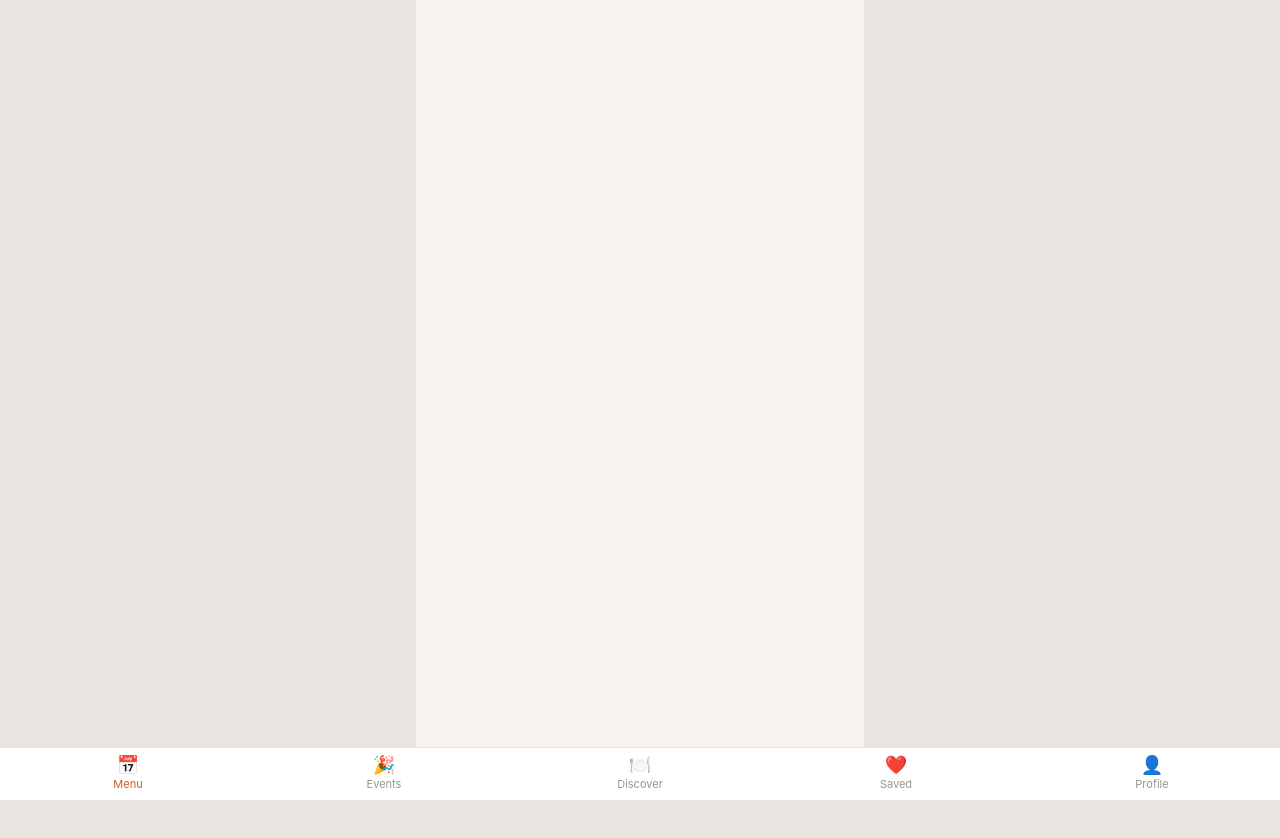
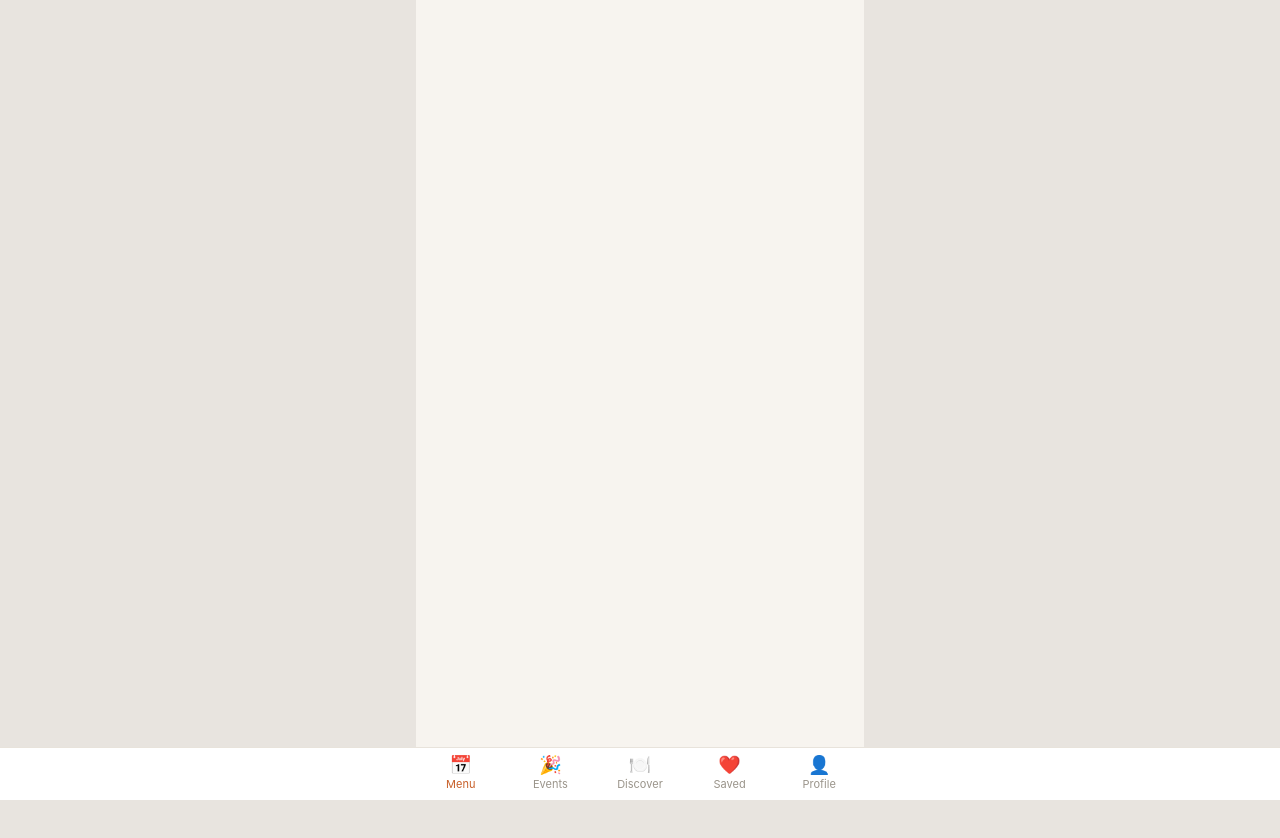
Before and after one commit to ajbp8/peach-a-table, a Next.js app: page / in a window 1280 px wide. Shown: the top 838 px of the page. Built offline with nearby package versions, Linux system fonts and the light colour scheme; no server answers.

Commit message:
Session 7: center BottomNav tabs within max-w-md on desktop
Session 7: center BottomNav tabs within max-w-md on desktop

```diff
--- a/src/components/BottomNav.tsx
+++ b/src/components/BottomNav.tsx
@@ -21,9 +21,10 @@ export default function BottomNav() {
 
   return (
     <nav
-      className="fixed bottom-0 left-0 right-0 z-50 flex border-t bg-white"
+      className="fixed bottom-0 left-0 right-0 z-50 border-t bg-white"
       style={{ borderColor: "var(--mk-border)" }}
     >
+      <div className="max-w-md mx-auto flex">
         {TABS.map((tab) => {
           const active = pathname === tab.href;
           return (
@@ -38,6 +39,7 @@ export default function BottomNav() {
             </Link>
           );
         })}
+      </div>
     </nav>
   );
 }
```
Lines whose indentation alone changed are shown as unchanged.
